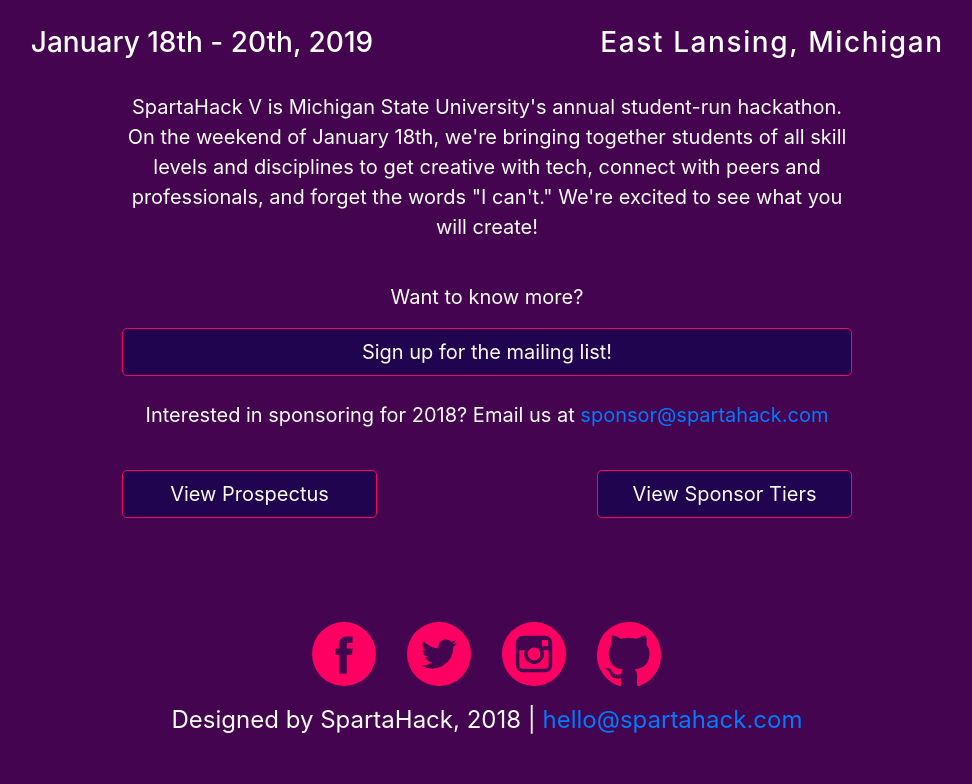
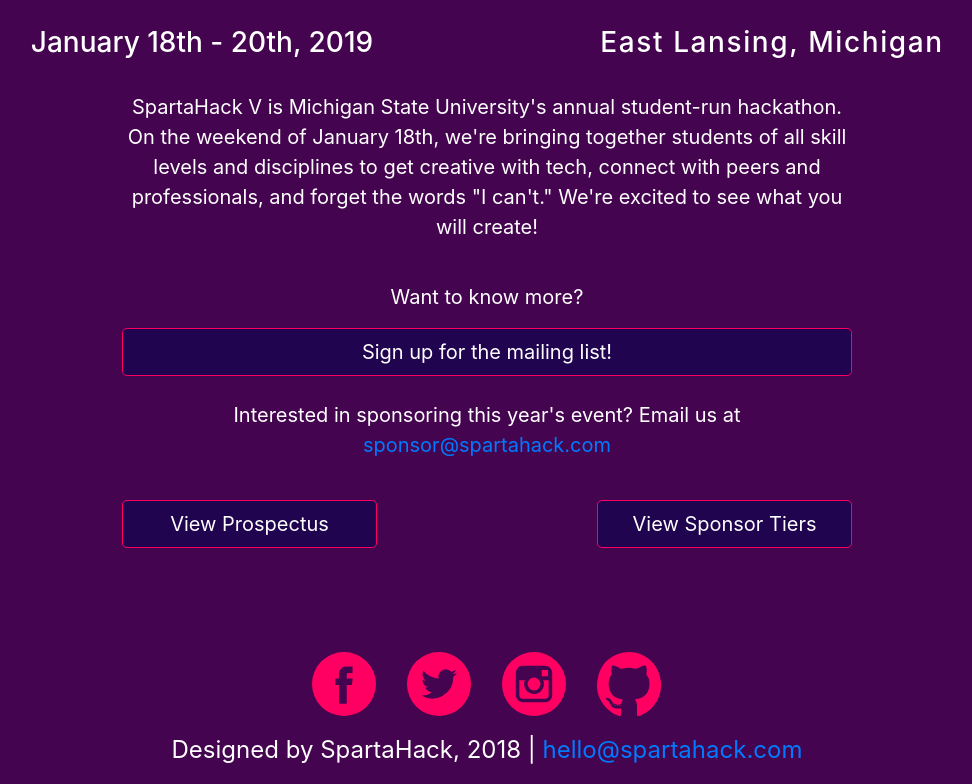
Before and after one commit to SpartaHack/SpartaHack-Website2019, an Angular app: page / in a window 1280 px wide. Shown: the part 699-1483 px from the top of the page, without its empty margins (153-1125 px from the left). Before the commit the page ends 1453 px from the top, so only its background shows below. Built offline with nearby package versions, Linux system fonts and the light colour scheme; a web font is replaced by a local one.

Commit message:
Update src/app/home/home.component.html
word change

```diff
--- a/src/app/home/home.component.html
+++ b/src/app/home/home.component.html
@@ -31,7 +31,7 @@
 
     <div class="row justify-content-center mb-4">
         <div class="col-10 col-md-8">
-            <p>Interested in sponsoring for 2018? Email us at <a href="mailto:sponsor@spartahack.com">sponsor@spartahack.com</a></p>
+            <p>Interested in sponsoring this year's event? Email us at <a href="mailto:sponsor@spartahack.com">sponsor@spartahack.com</a></p>
         </div>
     </div>
 
```
